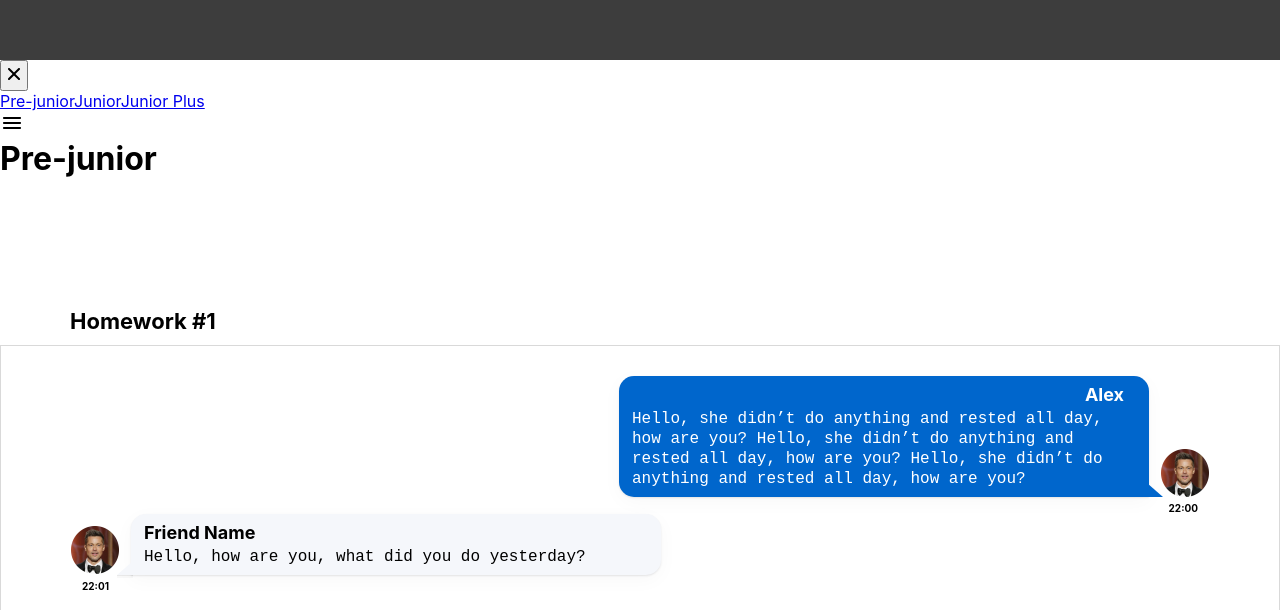
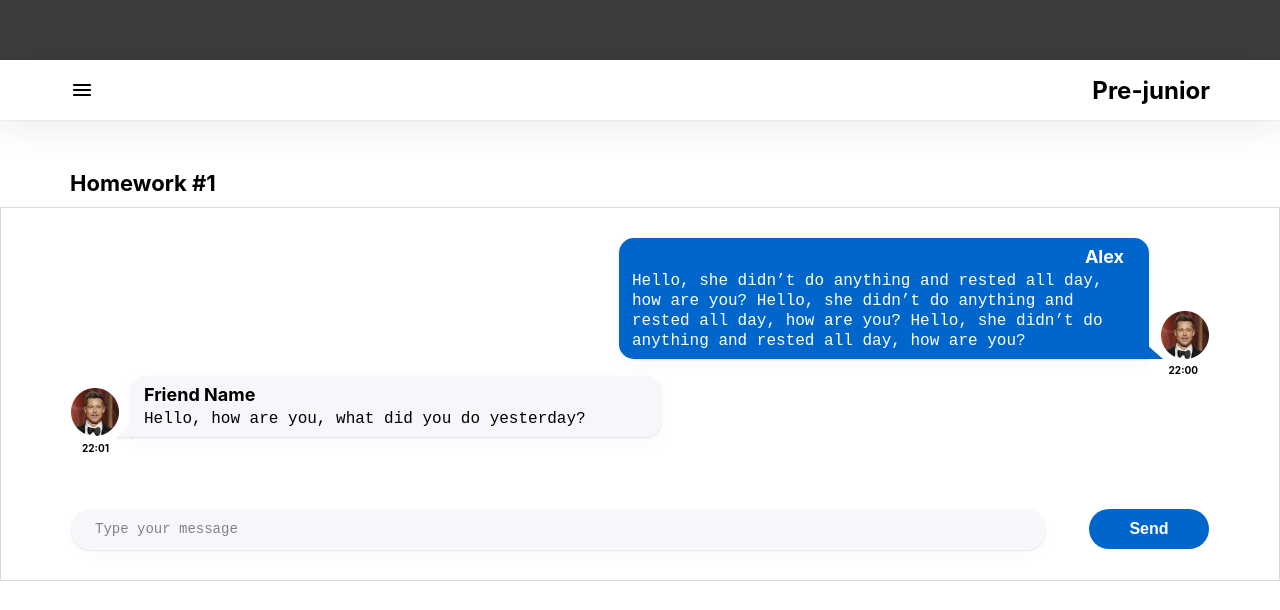
Before and after one commit to Photi31/homework-with-autotest, a React (Create React App) app: page /#/pre-junior in a window 1280 px wide. Shown: the part 190-800 px from the top of the page. Built offline with nearby package versions, Linux system fonts and the light colour scheme.

Commit message:
homework with autotest #5 is done

```diff
--- a/src/s1-main/App.module.css
+++ b/src/s1-main/App.module.css
@@ -6,6 +6,8 @@
     margin: 0 auto;
     margin-top: 250px;
     background: white;
+    position: relative;
+    z-index: 1;
 }
 
 .hw {
@@ -15,7 +17,7 @@
 }
 
 .hwTitle {
-    padding: 130px 0 0 70px;
+    padding: 50px 0 0 70px;
     font-weight: bold;
     font-size: 22px;
     line-height: 27px;
--- a/src/s2-homeworks/hw05/header/Header.module.css
+++ b/src/s2-homeworks/hw05/header/Header.module.css
@@ -2,7 +2,20 @@
 }
 
 .header {
+    width: 100%;
+    height: 60px;
+    background: #FFFFFF;
+    box-shadow: 0px 0px 40px rgba(29, 33, 38, 0.13), 0px 0px 2px rgba(29, 33, 38, 0.1);
+    display: flex;
+    flex-direction: row;
+    justify-content: space-between;
+    align-items: center;
+    padding: 0 70px;
 }
 
 .header h1 {
+    font-weight: bold;
+    font-size: 24px;
+    line-height: 29px;
+    color: #000000;
 }
--- a/src/s2-homeworks/hw05/sidebar/Sidebar.module.css
+++ b/src/s2-homeworks/hw05/sidebar/Sidebar.module.css
@@ -1,25 +1,68 @@
 .sidebar {
+    display: none;
 }
 
 .sidebar.open {
+    position: absolute;
+    z-index: 10;
+    left: 0;
+    top: 0;
+    padding: 65px;
+    display: block;
+    width: 320px;
+    height: 100vh;
+    background: #FFFFFF;
+    box-shadow: 0px 10px 40px rgba(29, 33, 38, 0.13), 0px 1px 2px rgba(29, 33, 38, 0.1);
+    border-radius: 0px;
 }
 
 .background {
+    position: absolute;
+    top: 0;
+    left: 0;
+    width: 100vw;
+    height: 100vh;
+    z-index: 2;
+    background: #000000;
+    opacity: 0.3;
 }
 
 .nav {
+    display: flex;
+    flex-direction: column;
+    font-size: 22px;
+    line-height: 27px;
+    font-weight: bold;
 }
 
 .nav a {
+    text-decoration: none;
+    margin-bottom: 35px;
+    color: #000000;
 }
 
 .nav a:hover {
+    color: #58ACFF;
+}
+
+.nav a:active {
+    color: #3D6B99;
 }
 
 .nav a.active {
+    text-decoration-line: underline;
+    color: #0059B2;
 }
 .close {
+    position: absolute;
+    top: 22px;
+    left: 275px;
+    width: 12px;
+    height: 12px;
+    border: none;
+    background-color: #FFFFFF;
 }
 
 .close img {
+
 }
--- a/src/s2-homeworks/hw05/sidebar/Sidebar.tsx
+++ b/src/s2-homeworks/hw05/sidebar/Sidebar.tsx
@@ -31,7 +31,7 @@
                         id={'hw5-pre-junior-link'}
                         to={PATH.PRE_JUNIOR}
                         onClick={handleClose}
-                        // className={...} // делает студент
+                        className={({isActive}) => isActive ? s.active : ''} // делает студент
                     >
                         Pre-junior
                     </NavLink>
@@ -39,6 +39,7 @@
                         id={'hw5-junior-link'}
                         to={PATH.JUNIOR}
                         onClick={handleClose}
+                        className={({isActive}) => isActive ? s.active : ''}
                         // className={...} // делает студент
                     >
                         Junior
@@ -47,6 +48,7 @@
                         id={'hw5-junior-plus-link'}
                         to={PATH.JUNIOR_PLUS}
                         onClick={handleClose}
+                        className={({isActive}) => isActive ? s.active : ''}
                         // className={...} // делает студент
                     >
                         Junior Plus
```
